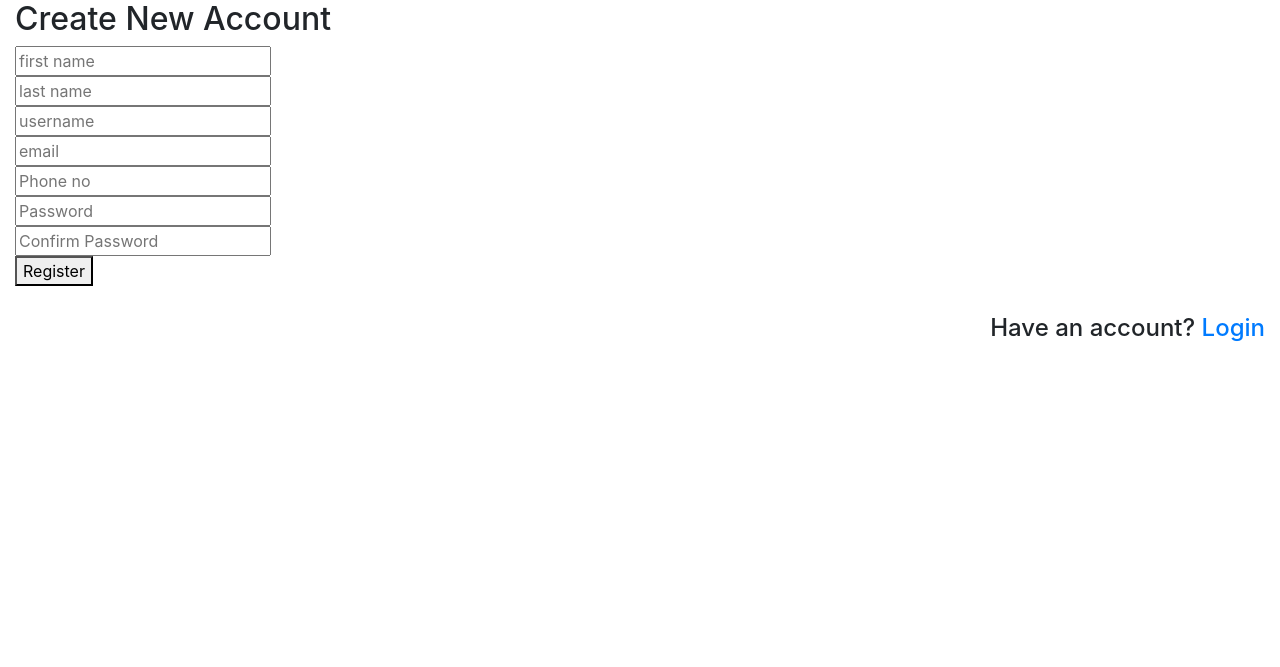
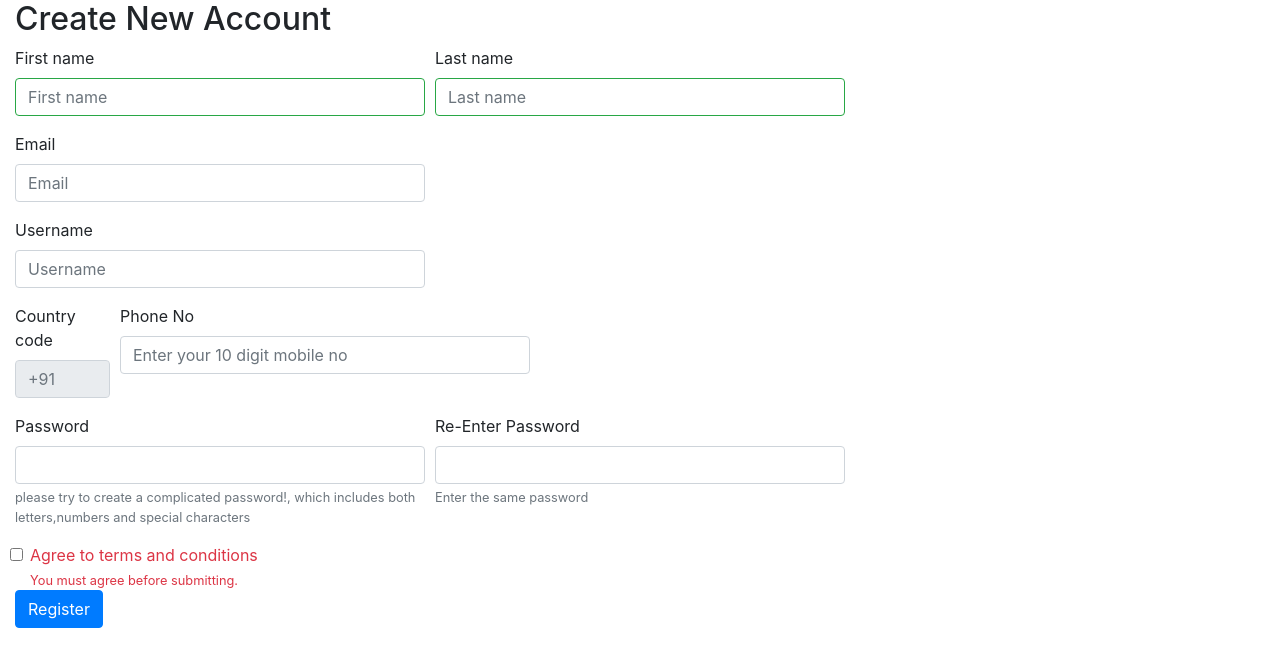
Before and after one commit to jyothisbenny/Direct-Charity, a Django app: page /userreg/ in a window 1280 px wide. Shown: the top 667 px of the page. Run offline with Django 3.2, Linux system fonts and the light colour scheme; parts of the project's set-up code (start-up, migrations or seed data) failed here and were passed over; some libraries are stand-ins or nearby versions.

Commit message:
templates

```diff
--- /dev/null
+++ b/requirements.txt
@@ -0,0 +1,2 @@
+django==3.2.4
+twilio==6.59.1
--- a/templates/User/UserLogin.html
+++ b/templates/User/UserLogin.html
@@ -8,8 +8,8 @@
    <div class="text-center">
         <div class="col-sm-4">
           <i class="fas fa-user-shield"></i>
-          <label for="exampleInputEmail1" class="form-label">Email address</label>
-          <input type="text" class="form-control" id="exampleInputEmail1" aria-describedby="emailHelp" name="email">
+          <label for="exampleInputEmail1" class="form-label">Username</label>
+          <input type="text" class="form-control" id="exampleInputEmail1" aria-describedby="emailHelp" name="username">
         </div>
        <br>
         <div class="col-sm-4">
--- a/templates/User/UserRegistration.html
+++ b/templates/User/UserRegistration.html
@@ -5,25 +5,81 @@
 
 <form  method="POST">
 	{% csrf_token %}
-	<input type="text" name="first_name" placeholder="first name" required><br>
-	<input type="text" name="last_name" placeholder="last name" required><br>
-	<input type="text" name="username" placeholder="username" required><br>
 
-	<input type="email" name="email" placeholder="email" required><br>
-	<input type="text" name="phone" placeholder="Phone no" required><br>
-	<input type="password" name="password1" placeholder="Password" required><br>
-	<input type="password" name="password2" placeholder="Confirm Password" required><br>
+	<div class="form-row">
+		<div class="col-md-4 mb-3">
+		<label for="validationServer01">First name</label>
+		<input type="text" class="form-control is-valid" id="validationServer01" placeholder="First name" name="first_name" required>
 
-	<div><button>Register</button>
-<h4 class="pull-right"><br><br>Have an account?  <a href="{% url 'user_login_url' %}" class="text-primary">Login</a>
-</h4></div>
+		</div>
+		<div class="col-md-4 mb-3">
+		<label for="validationServer02">Last name</label>
+		<input type="text" class="form-control is-valid" id="validationServer02" placeholder="Last name" name="last_name" required>
 
+		</div>
+	</div>
+	<div class="form-row">
+		<div class="col-md-4 mb-3">
+		<label for="inputEmail4">Email</label>
+		<div class="input-group">
+      		<input type="email" class="form-control" id="inputEmail4" placeholder="Email" name="email" required>
+		</div>
+		</div>
+	</div>
+	<div class="form-row">
+		<div class="col-md-4 mb-3">
+		<label for="inputEmail4">Username</label>
+		<div class="input-group">
+      		<input type="text" class="form-control" id="inputEmail4" placeholder="Username" name="username" required>
+		</div>
+		</div>
+	</div>
+	<div class="form-row">
+		<div class="col-md-1 mb-3">
+			<label for="validationCustom01">Country code</label>
+			<input class="form-control" id="disabledInput" type="text" placeholder="+91" disabled>
+			</div>
+			<div class="col-md-4 mb-3">
+			<label for="validationCustom02">Phone No</label>
+			<input type="text" class="form-control" placeholder="Enter your 10 digit mobile no" maxlength="10" name="phone" required>
+			</div>
+		</br>
+	</div>
+	<div class="form-row">
+		<div class="col-md-4 mb-3">
+			<label for="inputPassword5">Password</label>
+			<input type="password" id="inputPassword5" class="form-control" aria-describedby="passwordHelpBlock" name="password1" required>
+			<small id="passwordHelpBlock" class="form-text text-muted">
+			please try to create a complicated password!, which includes both letters,numbers and special characters
+			</small>
+		</div>
+		<div class="col-md-4 mb-3">
+			<label for="inputPassword5">Re-Enter Password</label>
+			<input type="password" id="inputPassword5" class="form-control" aria-describedby="passwordHelpBlock" name="password2" required>
+			<small id="passwordHelpBlock" class="form-text text-muted">
+			Enter the same password
+			</small>
+		</div>
+	</div>
+	<div class="form-row">
+		<div class="form-check">
+		<input class="form-check-input is-invalid" type="checkbox" value="" id="invalidCheck3" required>
+		<label class="form-check-label" for="invalidCheck3">
+			Agree to terms and conditions
+		</label>
+		<div class="invalid-feedback">
+			You must agree before submitting.
+		</div>
+		</div>
+	</div>
+  	<button class="btn btn-primary" type="submit">Register</button>
+	</br>
+	<div class="form-row">
+		<label class="form-check-label" for="invalidCheck3">
+			{% for message in messages %}
+			{{ message }}
+			{% endfor %}
+		</label>
+	</div>
 </form>
-<div>
-	<h3>
-		{% for message in messages %}
-		{{ message }}
-		{% endfor %}
-	</h3>
-</div>
 {% endblock %}
--- a/templates/User/base.html
+++ b/templates/User/base.html
@@ -10,6 +10,7 @@
     <!-- Bootstrap CSS -->
     <link rel="stylesheet" href="{% static 'bootstrap/css/bootstrap.min.css' %}">
     <link rel="stylesheet" href="{% static 'bootstrap/css/font-awesome.min.css' %}">
+    <link href="{% static 'fontawesome_free/css/all.min.css' %}" rel="stylesheet" type="text/css">
 
   </head>
   <body>
```
Also changed, not shown: README.md (added), 2 other files.
